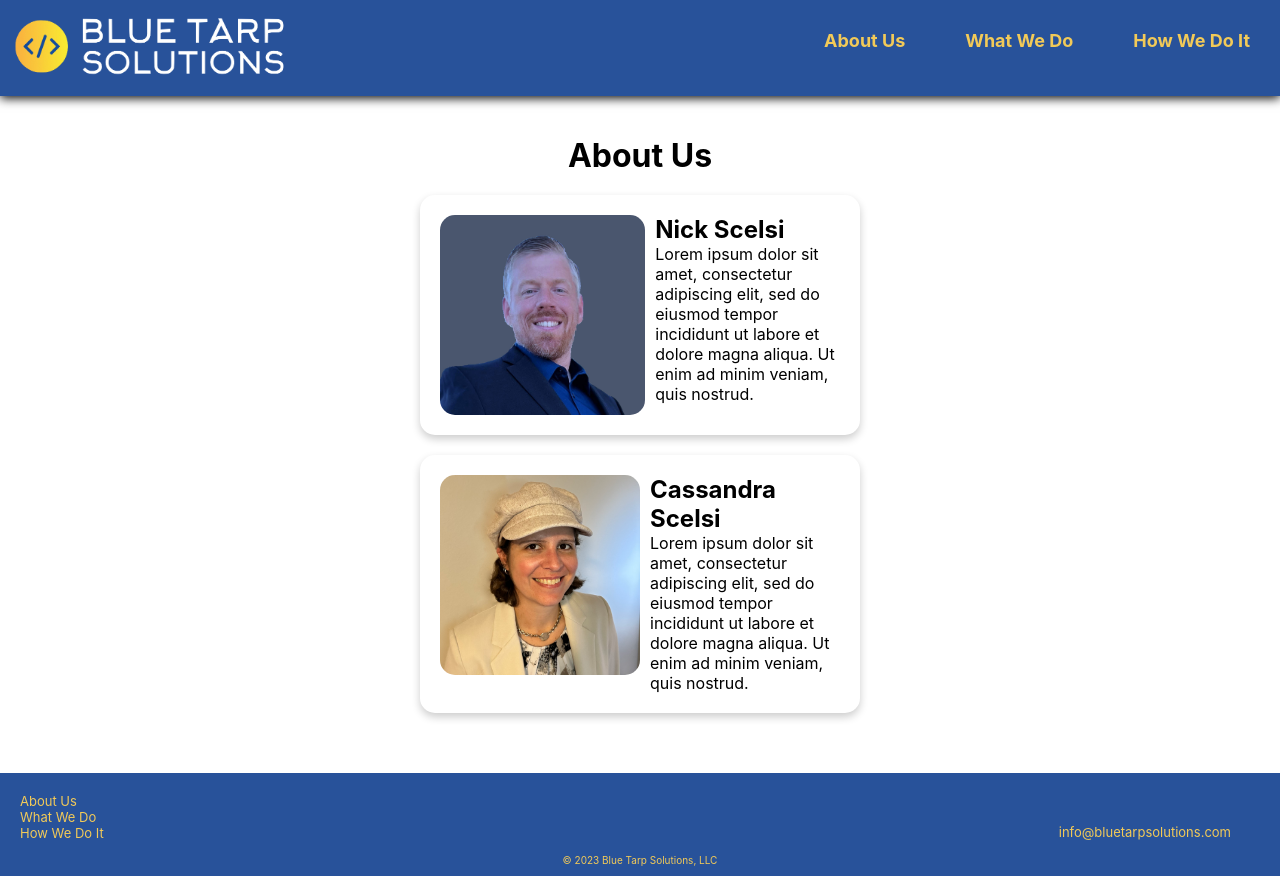
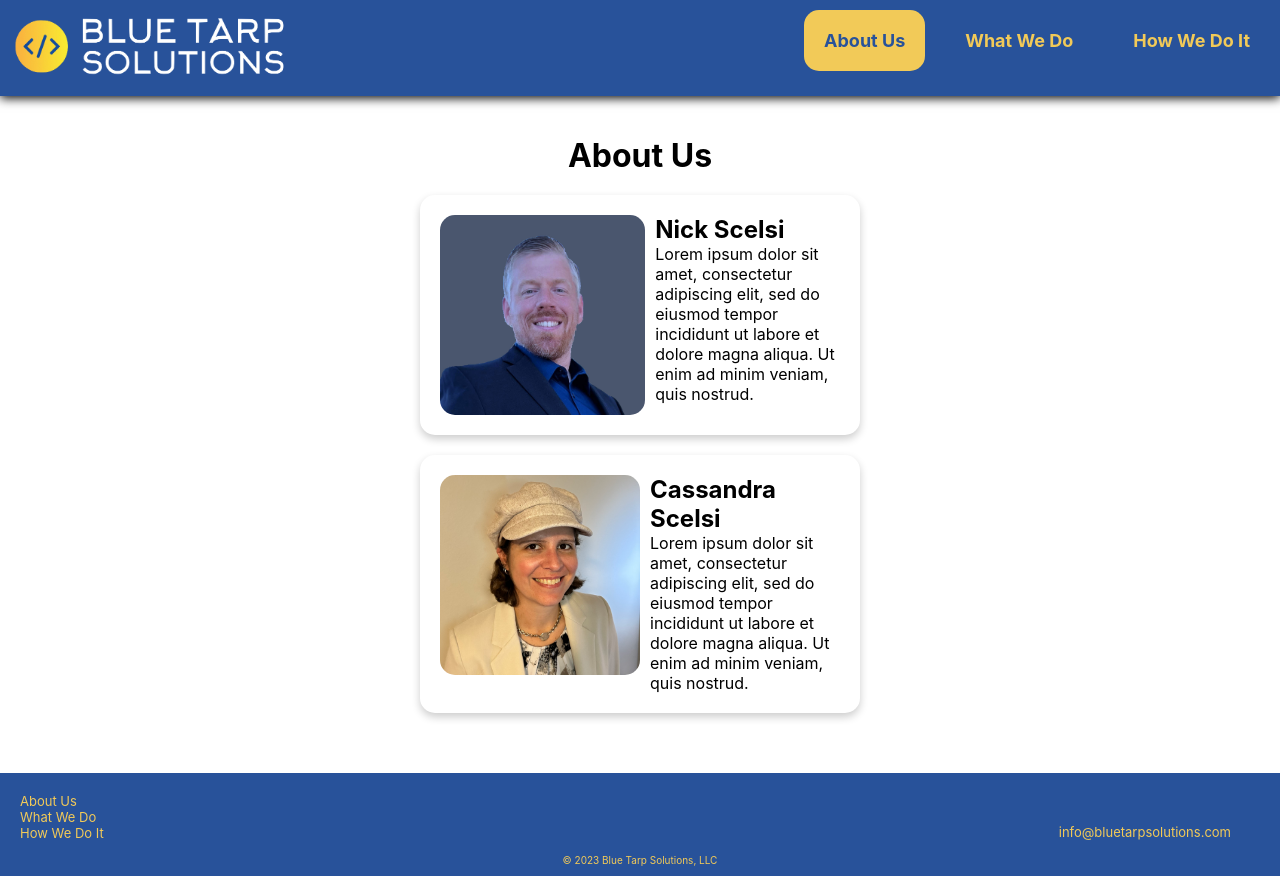
Before and after one commit to scelsic2/blue-tarp-solutions, a React (Create React App) app: page /about in a window 1280 px wide. Built offline with nearby package versions, Linux system fonts and the light colour scheme; some icons are missing.

Commit message:
active class header

```diff
--- a/src/App.css
+++ b/src/App.css
@@ -7,6 +7,7 @@
   --logo-blue: rgb(40, 82, 154);
   --logo-gold: rgb(242, 202, 88);
   --logo-blue-op: rgba(40, 82, 154, 0.9);
+  --logo-gold-op: rgba(242, 202, 88, 0.5);
 }
 
 .content-container {
@@ -59,6 +60,11 @@
 
 .show-me {
   display: block;
+}
+
+.header-text.active {
+  background-color: var(--logo-gold);
+  color: var(--logo-blue);
 }
 
 /* -----HOME----- */
```
